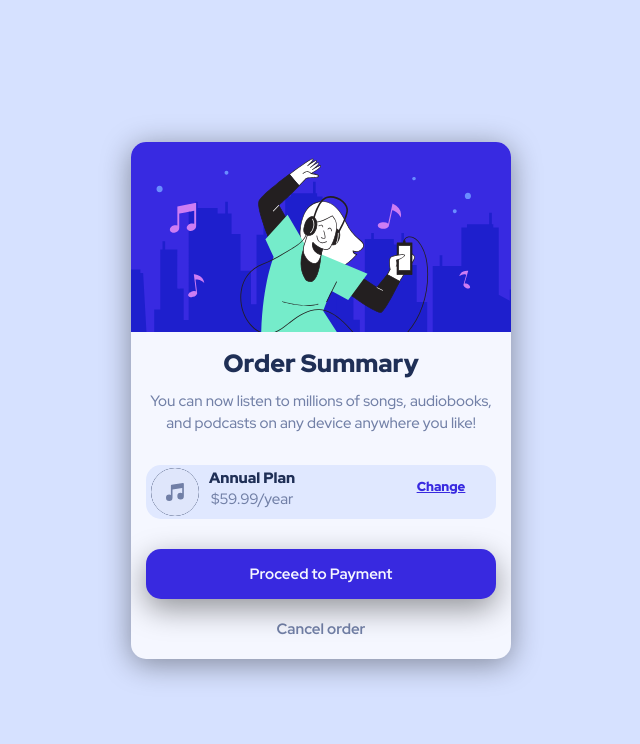
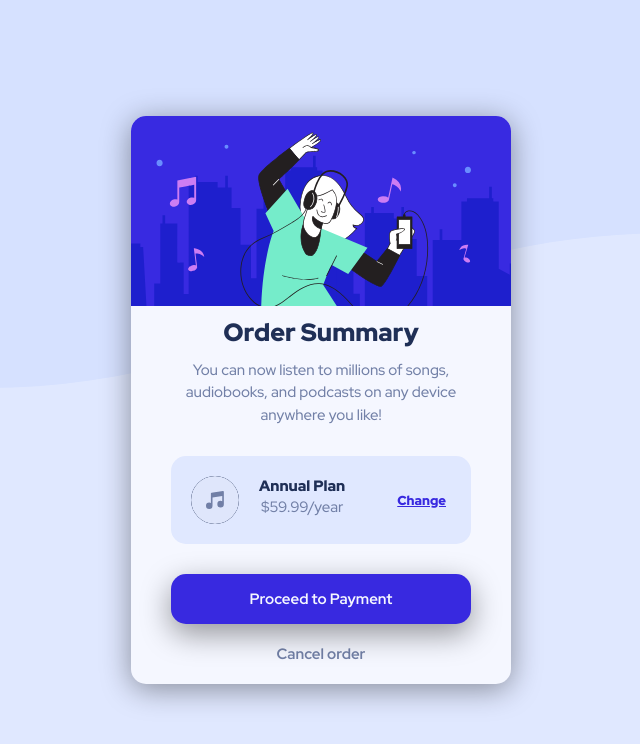
Before and after one commit to gideon-del/FEM-order-summary, a website: page index.html in a window 1280 px wide. Shown: the whole page, without its empty margins (319-959 px from the left). Drawn offline with Linux system fonts and the light colour scheme.

Commit message:
Adding changes

```diff
--- a/index.html
+++ b/index.html
@@ -11,7 +11,7 @@
       sizes="32x32"
       href="./images/favicon-32x32.png"
     />
-    <link rel="stylesheet" href="./style/global.css" />
+    <link rel="stylesheet" href="./style/style.css" />
 
     <title>Frontend Mentor | Order summary card</title>
 
--- a/package.json
+++ b/package.json
@@ -4,7 +4,6 @@
   "description": "![Design preview for the Order summary card coding challenge](./design/desktop-preview.jpg)",
   "main": "index.js",
   "scripts": {
-    "test": "echo \"Error: no test specified\" && exit 1",
     "start": "npx sass scss/global.scss style/style.css --watch"
   },
   "author": "",
--- a/scss/component/_button.scss
+++ b/scss/component/_button.scss
@@ -4,16 +4,19 @@
   &__link:link,
   &__link:visited {
     font-weight: $font-weight-7;
-    padding: 1.5rem 7.5rem;
+    padding: 1.5rem 3.5rem;
     background-color: $color-primary-dark;
     color: $color-vpale-blue;
     text-decoration: none;
     font-family: inherit;
-    display: inline-block;
+    display: flex;
+    justify-content: center;
+    align-items: center;
     border-radius: 15px;
     box-shadow: 0 1rem 3rem rgba(0, 0, 0, 0.4);
     font-size: 1.5rem;
     position: relative;
+    white-space: nowrap;
     width: 100%;
     &::after {
       content: "";
--- a/scss/component/_card.scss
+++ b/scss/component/_card.scss
@@ -8,22 +8,29 @@
   max-width: 38rem;
 
   &__content {
-    padding: 1.5rem;
-    padding-bottom: 0;
+    padding-inline: 2rem;
+    padding-top: 1rem;
     text-align: center;
     width: 100%;
+
     & > * {
       margin-bottom: 2rem;
+    }
+    @media screen and (min-width: 768px) {
+      padding-inline: 4rem;
     }
   }
 
   &__price {
-    padding: 0.3rem 0.5rem;
+    padding: 2rem 0.5rem;
     background-color: $color-primary-light;
-    width: 100%;
+    // width: 100%;
+
     border-radius: 15px;
     display: flex;
     flex-direction: row;
+    align-items: center;
+
     // margin-top: 1rem;
     & > * {
       margin-right: 2rem;
@@ -33,8 +40,9 @@
     }
   }
   @media screen and (min-width: 1440px) {
-    height: 56rem;
-    max-width: 37rem;
+    // height: 56rem;
+    max-width: 40rem;
+    transform: scale(1.3);
     &__text {
       margin: 2rem 0;
     }
--- a/scss/global.scss
+++ b/scss/global.scss
@@ -3,11 +3,13 @@
 @forward "component";
 body {
   background-image: url("../images/pattern-background-mobile.svg");
+
   @media only screen and (min-width: 768px) {
     background-image: url("../images/pattern-background-desktop.svg");
   }
   background-repeat: no-repeat;
-  background-size: cover;
+  background-size: 100%;
+  background-color: $color-primary-light;
 }
 .card__photo {
   background-image: url("../images/illustration-hero.svg");
@@ -20,11 +22,13 @@ body {
   justify-self: flex-end;
   display: flex;
   width: 100%;
-  float: left;
+  gap: 1rem;
+  margin-left: 1.5rem;
 }
 .card__price--img {
   border-radius: 50%;
   background-color: $color-dark-blue;
+  filter: $color-desaturated-blue;
   border: none;
   outline: none;
   margin-right: 1rem;
```
Also changed, not shown: style/style.css (added), 1 other file.
